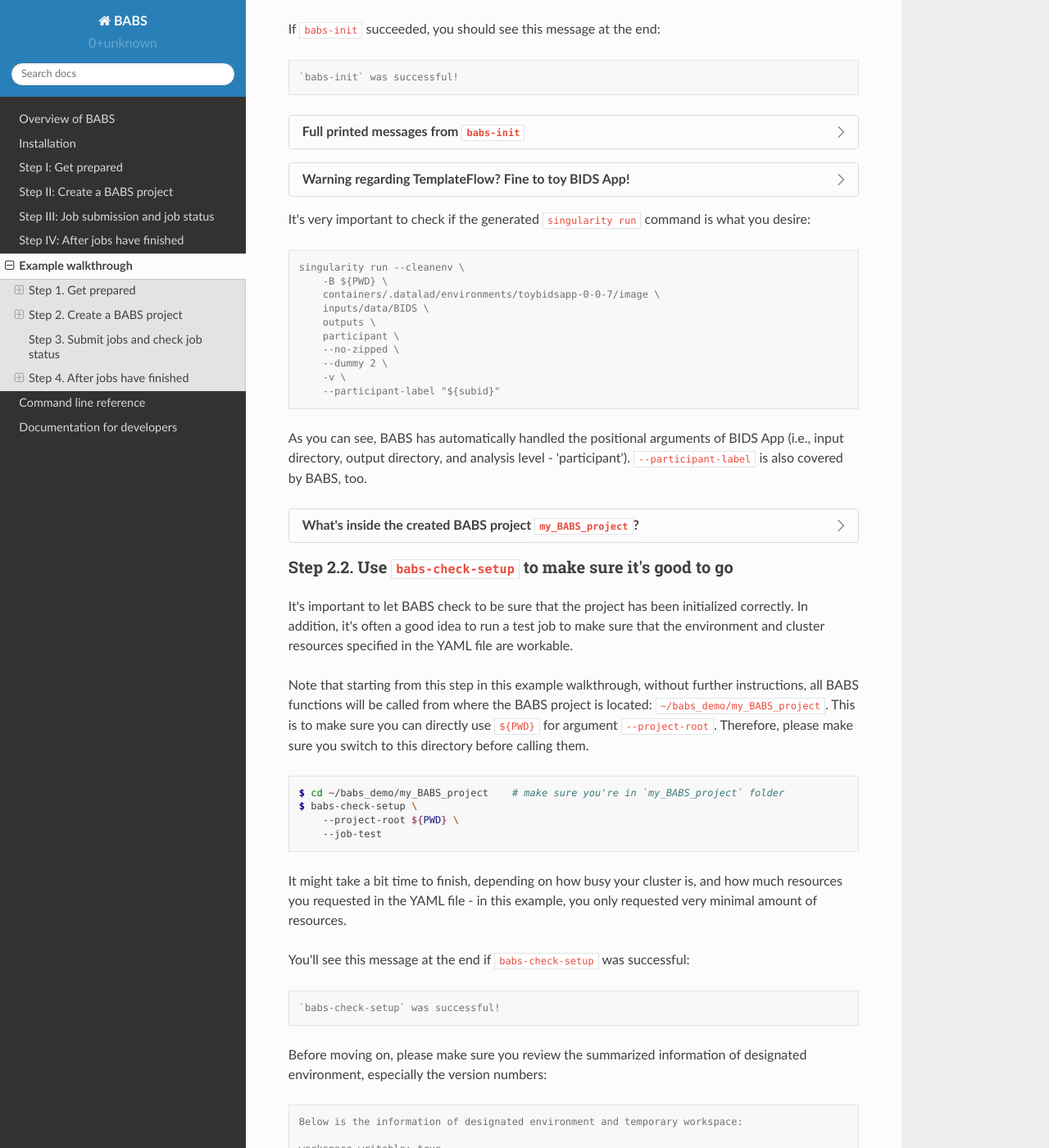
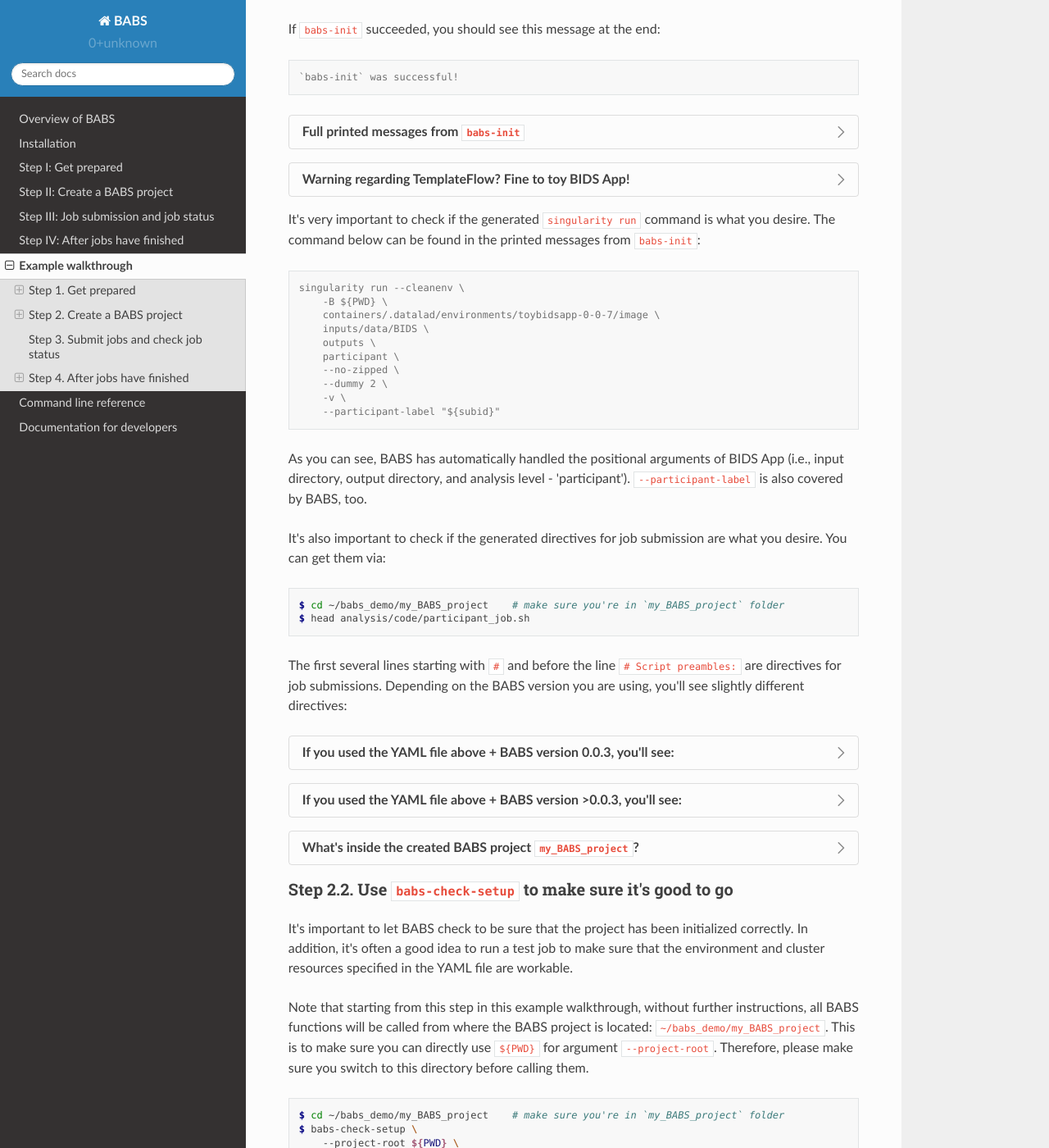
Before and after one commit to PennLINC/babs, a Sphinx documentation site: the page built from docs/source/walkthrough.rst, in a window 1280 px wide and 1400 px high, scrolled down 6015 px. Shown: the whole window at 82% size. Built offline with Sphinx 7.4.7 and the Read the Docs theme 2.0.0, drawn with Linux system fonts in a browser that asks for light colours.

Commit message:
add instructions on review directives

```diff
--- a/docs/source/walkthrough.rst
+++ b/docs/source/walkthrough.rst
@@ -407,7 +407,8 @@ If ``babs-init`` succeeded, you should see this message at the end:
     However, a lot of BIDS Apps would use it. Make sure you set it up when you use those BIDS Apps.
 
 
-It's very important to check if the generated ``singularity run`` command is what you desire:
+It's very important to check if the generated ``singularity run`` command is what you desire.
+The command below can be found in the printed messages from ``babs-init``:
 
 ..  code-block:: console
 
@@ -425,6 +426,39 @@ It's very important to check if the generated ``singularity run`` command is wha
 
 As you can see, BABS has automatically handled the positional arguments of BIDS App (i.e., input directory,
 output directory, and analysis level - 'participant'). ``--participant-label`` is also covered by BABS, too.
+
+It's also important to check if the generated directives for job submission are what you desire.
+You can get them via:
+
+..  code-block:: console
+
+    $ cd ~/babs_demo/my_BABS_project    # make sure you're in `my_BABS_project` folder
+    $ head analysis/code/participant_job.sh
+
+The first several lines starting with ``#`` and before the line ``# Script preambles:``
+are directives for job submissions.
+Depending on the BABS version you are using, you'll see slightly different directives:
+
+.. developer's note: below: not all the 10 lines from `head participant_job.sh`, but only lines of directives.
+
+.. dropdown:: If you used the YAML file above + BABS version 0.0.3, you'll see:
+
+    ..  code-block:: console
+
+        #!/bin/bash
+        #$ -S /bin/bash
+        #$ -l h_vmem=2G
+        #$ -l tmpfree=20G
+
+.. dropdown:: If you used the YAML file above + BABS version >0.0.3, you'll see:
+
+    ..  code-block:: console
+
+        #!/bin/bash
+        #$ -l h_vmem=2G
+        #$ -l tmpfree=20G
+
+.. developer's note: above was got via BABS 0.0.4.
 
 .. developer's note: below is generated based on `tree -L 3 .`
 
```
